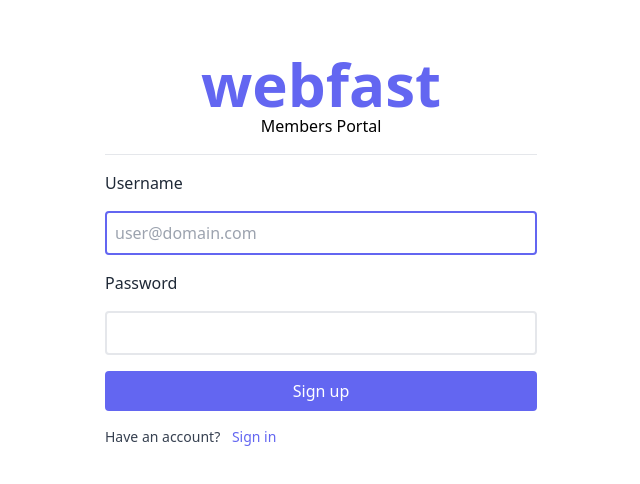
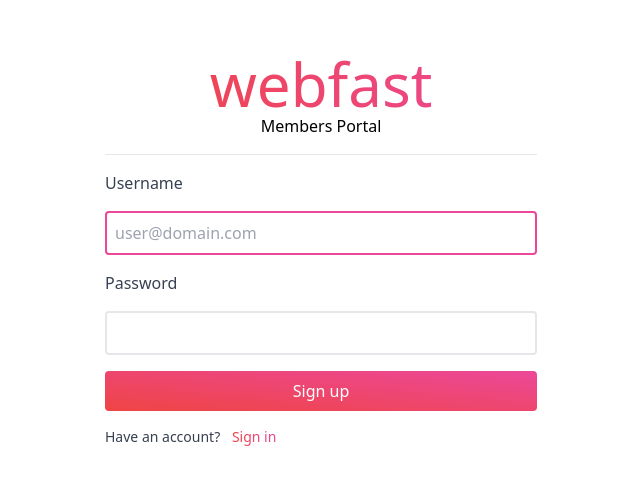
Before and after one commit to cal-dev-lab/webfast-reactjs, a React (Create React App) app: page / in a window 1280 px wide. Shown: the part 150-634 px from the top of the page, without its empty margins (319-959 px from the left). Built offline with nearby package versions, Linux system fonts and the light colour scheme; no server answers.

Commit message:
Updated colours on Login.js

```diff
--- a/src/components/Login.js
+++ b/src/components/Login.js
@@ -19,7 +19,7 @@ const Login = (props) => {
       <div className=" p-10 rounded  w-full  max-w-lg">
         <div className="space-y-4">
           <div>
-            <div className="text-6xl text-center font-bold text-indigo-500">
+            <div className="text-6xl text-center text-transparent bg-clip-text bg-gradient-to-r from-red-500 to-pink-500 font-light">
               webfast
             </div>
             <div className="text-center text-md font-thin mb-4">
@@ -27,23 +27,23 @@ const Login = (props) => {
             </div>
           </div>
           <hr className="mb-4" />
-          <label className="block mb-2 text-gray-800">Username</label>
+          <label className="block mb-2 text-gray-700">Username</label>
           <input
             type="text"
             placeholder="user@domain.com"
             autoFocus
             required
             value={email}
-            className="border-2 border-gray-200 w-full p-2 rounded outline-none focus:border-indigo-500"
+            className="border-2 border-gray-200 w-full p-2 rounded outline-none focus:border-pink-500"
             onChange={(e) => setEmail(e.target.value)}
           />
           <p>{emailError}</p>
-          <label className="block mb-2 text-gray-800">Password</label>
+          <label className="block mb-2 text-gray-700">Password</label>
           <input
             type="password"
             required
             value={password}
-            className="border-2 border-gray-200 w-full p-2 rounded outline-none focus:border-indigo-500"
+            className="border-2 border-gray-200 w-full p-2 rounded outline-none focus:border-pink-500"
             onChange={(e) => setPassword(e.target.value)}
           />
           <p>{passwordError}</p>
@@ -51,7 +51,7 @@ const Login = (props) => {
             {hasAccount ? (
               <>
                 <button
-                  className="block bg-indigo-500 hover:bg-indigo-600 transition text-white duration-300 w-full p-2 rounded"
+                  className="block bg-gradient-to-tr from-red-500 to-pink-500 transition text-white duration-300 w-full p-2 rounded"
                   onClick={handleLogin}
                 >
                   Sign in
@@ -59,7 +59,7 @@ const Login = (props) => {
                 <p className="text-gray-700 text-sm mt-4">
                   Don't have an account?
                   <span
-                    className="text-sm text-indigo-500 ml-2"
+                    className="text-sm text-transparent bg-clip-text bg-gradient-to-r from-red-500 to-pink-500 ml-2"
                     onClick={() => setHasAccount(!hasAccount)}
                   >
                     Sign up
@@ -69,7 +69,7 @@ const Login = (props) => {
             ) : (
               <>
                 <button
-                  className="block bg-indigo-500 hover:bg-indigo-600 transition text-white duration-300 w-full p-2 rounded"
+                  className="block bg-gradient-to-tr from-red-500 to-pink-500 transition text-white duration-300 w-full p-2 rounded"
                   onClick={handleSignUp}
                 >
                   Sign up
@@ -77,7 +77,7 @@ const Login = (props) => {
                 <p className="text-gray-700 text-sm mt-4">
                   Have an account?{" "}
                   <span
-                    className="text-sm text-indigo-500 ml-2"
+                    className="text-sm text-transparent bg-clip-text bg-gradient-to-r from-red-500 to-pink-500 ml-2"
                     onClick={() => setHasAccount(!hasAccount)}
                   >
                     Sign in
```
